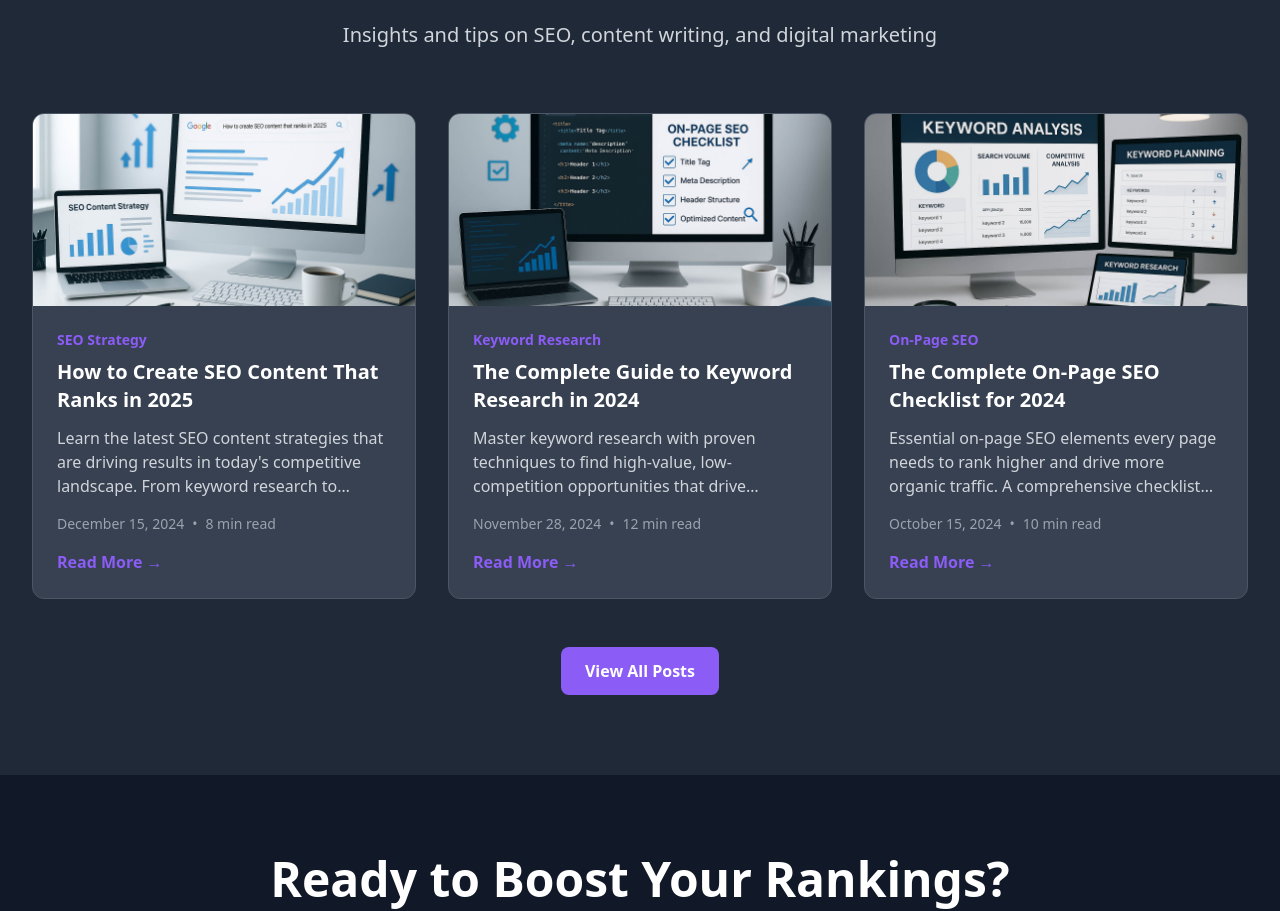
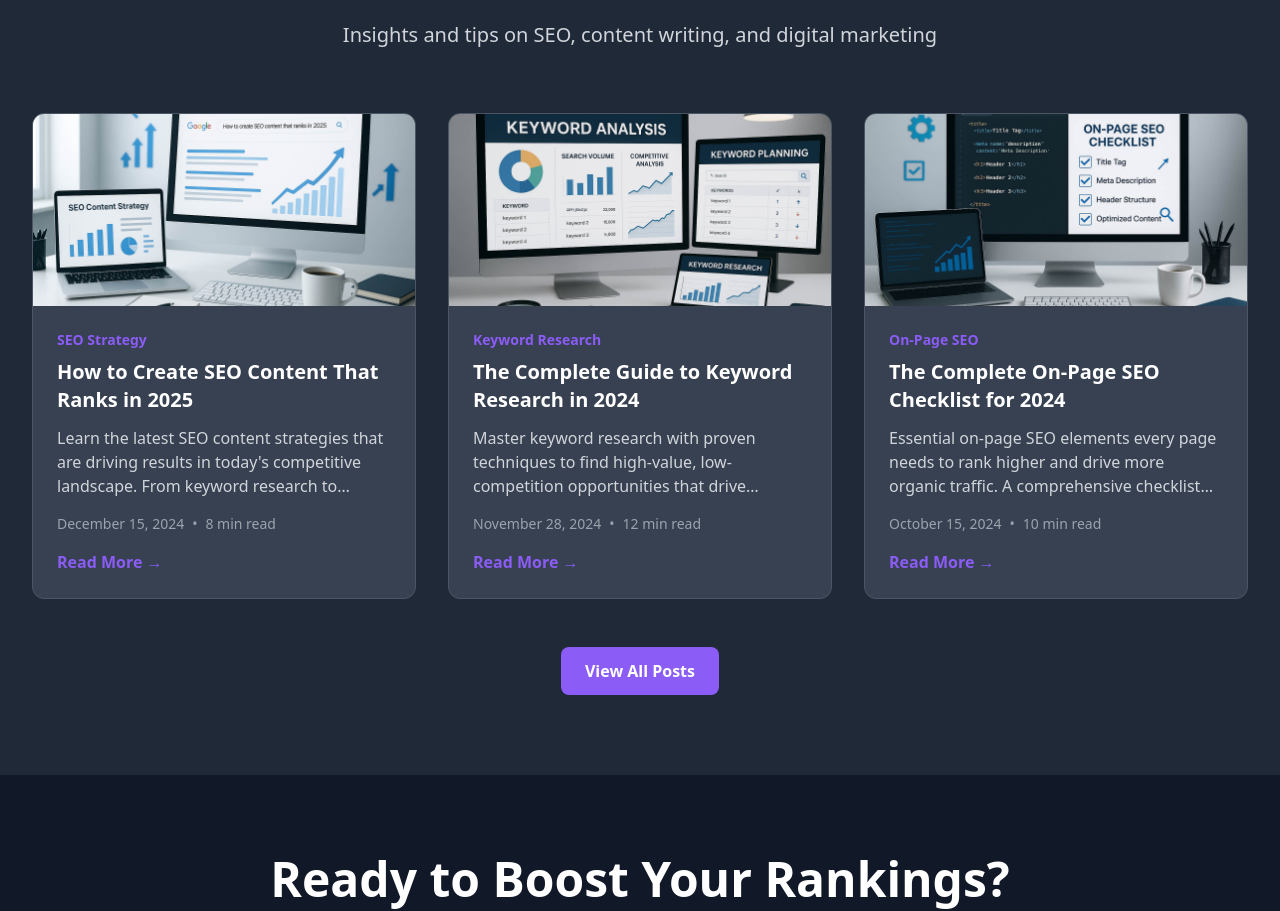
Before and after one commit to lizardcat/upwork-portfolio, an Astro site: page / in a window 1280 px wide. Shown: the part 3089-4000 px from the top of the page. Built offline with nearby package versions, Linux system fonts and the light colour scheme; Astro itself is replaced by a stand-in of ours.

Commit message:
Fixing image numbers

```diff
--- a/src/components/sections/Blog.astro
+++ b/src/components/sections/Blog.astro
@@ -15,8 +15,8 @@ const postsToShow = sortedPosts.slice(0, 3);
 const getPostImage = (slug: string) => {
   const imageMap: Record<string, string> = {
     'seo-content-strategy-2025': '/blog-1.jpg',
-    'keyword-research-guide': '/blog-2.jpg',
-    'on-page-seo-checklist': '/blog-3.jpg'
+    'keyword-research-guide': '/blog-3.jpg',
+    'on-page-seo-checklist': '/blog-2.jpg'
   };
   return imageMap[slug] || '/blog-1.jpg';
 };
```
